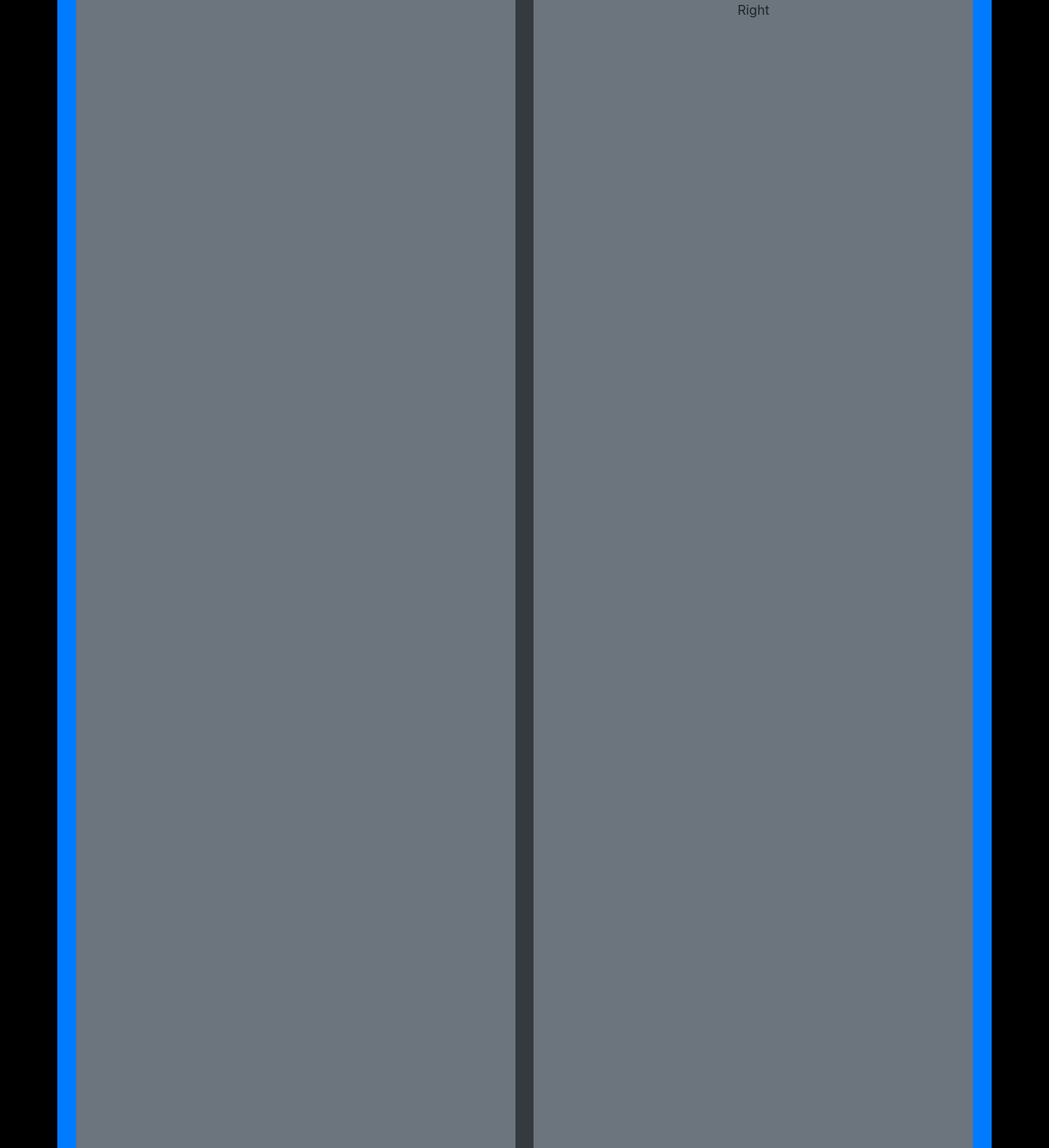
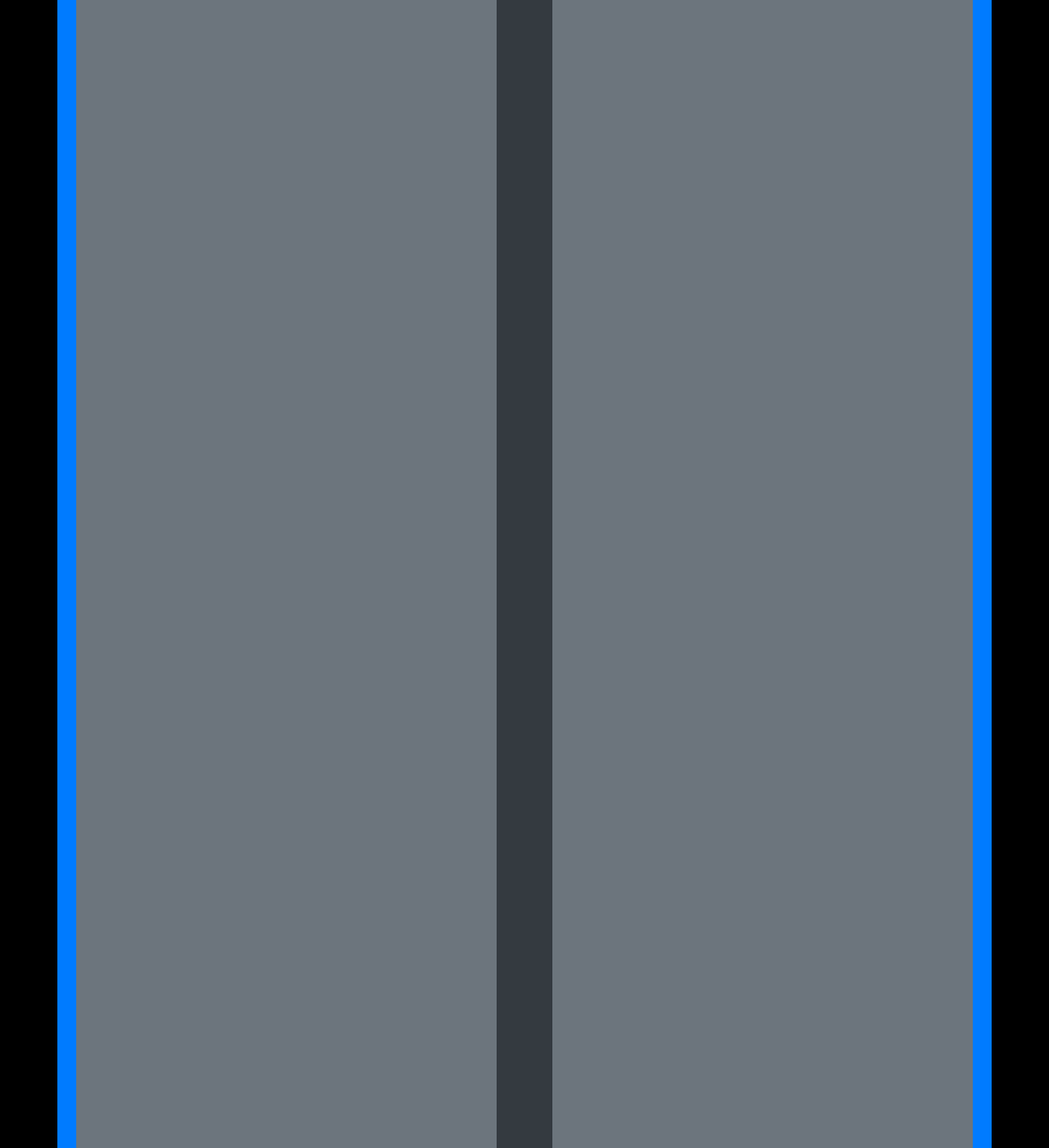
Before and after one commit to Shadowsental/DunesBootstrap, a PHP site: page / in a window 1280 px wide. Shown: the part 56-1456 px from the top of the page at 82% size. Run offline with PHP 8.4, Linux system fonts and the light colour scheme.

Commit message:
upload my picture and testing new sizes

```diff
--- a/index.html
+++ b/index.html
@@ -60,7 +60,6 @@
       </div>
 <!--RightLane-->
       <div class="roadRight bg-secondary">
-        <p>Right</p>
       </div>
 
       <div class="outRoad outRoad-right bg-primary">
--- a/style.css
+++ b/style.css
@@ -11,15 +11,15 @@ body{
 }
 
 .roadLeft{
-    width: 47%;
+    width: 45%;
 }
 
 .roadRight{
-    width: 47%
+    width: 45%
 }
 
 .roadMid{
-    width: 2%;
+    width: 6%;
 }
 
 .outRoad{
```
Also changed, not shown: 1 other file.
